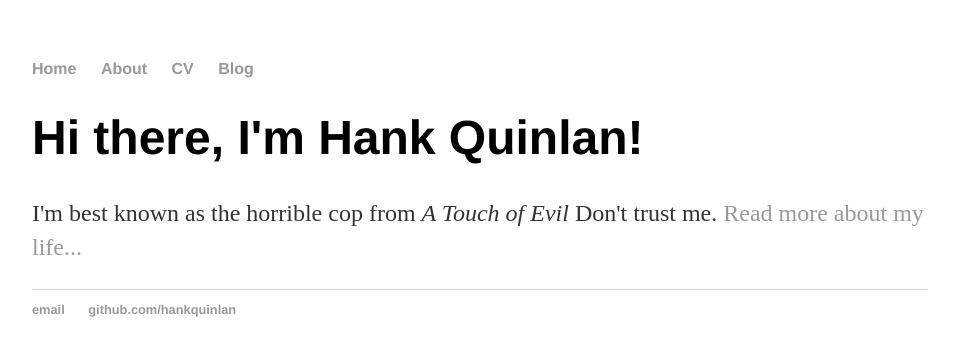
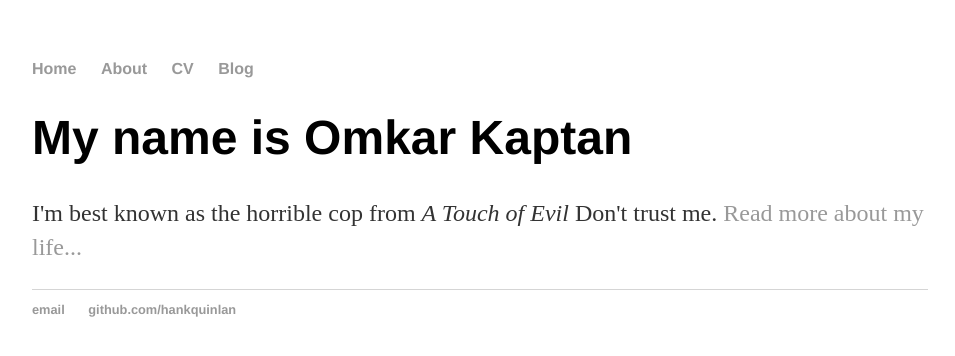
Before and after one commit to omkarkaptan/omkarkaptan.github.io, a Jekyll site: the page built from index.html, in a window 1280 px wide. Shown: the top 356 px of the page, without its empty margins (160-1115 px from the left). Built offline with Jekyll 4.4.1, drawn with Linux system fonts in a browser that asks for light colours.

Commit message:
simple edit to check change

```diff
--- a/index.html
+++ b/index.html
@@ -3,6 +3,6 @@ layout: default
 title: Omkar Kaptan, Software Developer | Data Engineer
 ---
 <div class="blurb">
-	<h1>Hi there, I'm Hank Quinlan!</h1>
+	<h1>My name is Omkar Kaptan</h1>
 	<p>I'm best known as the horrible cop from <em>A Touch of Evil</em> Don't trust me. <a href="/about">Read more about my life...</a></p>
 </div><!-- /.blurb -->
```
